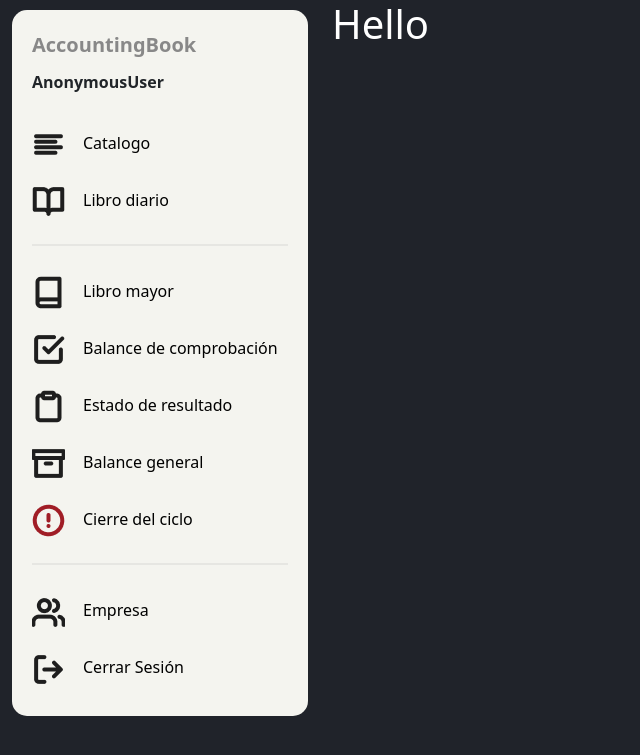
After one commit to eugmerino/AccountingBook_V2, a Django app: page /dashboard/empleados/ in a window 1280 px wide. The commit adds this page. Shown: the top 755 px of the page, without its empty margins (0-640 px from the left). Run offline with Django 5.2, Linux system fonts and the light colour scheme; parts of the project's set-up code (start-up, migrations or seed data) failed here and were passed over.

Commit message:
pequeños detalles de lo que ya se ha hecho y arranque con la parte del usuario

```diff
--- a/main/static/css/style.css
+++ b/main/static/css/style.css
@@ -1,5 +1,10 @@
 body {
     background-color:#20232A;
+}
+
+a {
+    text-decoration: none;
+    color: inherit;
 }
 
 .menu-container {
@@ -10,7 +15,7 @@ body {
 .menu-header {
     font-weight: bold;
     color: #888;
-    font-size: 14px;
+    font-size: 20px;
     margin-bottom: 10px;
 }
 .username {
@@ -32,7 +37,7 @@ body {
     color: #000;
     position: absolute;
     bottom: 0;
-    width: 100%; /* Esto asegura que ocupe todo el ancho del sidebar */
+    width: 100%;
 }
 .menu-item-icon {
     font-size: 24px;
--- a/main/templates/base.html
+++ b/main/templates/base.html
@@ -24,8 +24,10 @@
                 </button>
                 <div id="menuSidebar" class="collapse d-md-block">
                     <div class="menu-container flex-grow-1">
-                        <div class="menu-header">AccountingBook</div>
-                        <div class="username">{{user}}</div>
+                        <a href="{% url "dashboard" %}">
+                            <div class="menu-header">AccountingBook</div>
+                            <div class="username">{{user}}</div>
+                        </a>
                         <a href="#" class="menu-item a-text-navbar text-decoration-none d-flex align-items-center">
                             <span class="menu-item-icon"><img src="{% static 'img/align-left.png' %}" alt="Icon Cuentas"></span>
                             <div class="menu-item-text ms-2">
@@ -70,10 +72,10 @@
                             </div>
                         </a>
                         <hr class="divider-rounded">
-                        <a href="#" class="menu-item text-decoration-none d-flex align-items-center">
+                        <a href="{% url 'empleados' %}" class="menu-item text-decoration-none d-flex align-items-center">
                             <span class="menu-item-icon"><img src="{% static 'img/users.png' %}" alt="Icon Balance general"></span>
                             <div class="menu-item-text ms-2">
-                                <div>Empleados</div>
+                                <div>Empresa</div>
                             </div>
                         </a>
 
--- a/main/urls.py
+++ b/main/urls.py
@@ -7,5 +7,6 @@ urlpatterns = [
     path('',views.start, name="start"),
     path('login/',views.loginView, name="login"),
     path('dashboard/',views.dashboard, name="dashboard"),
-    path('logout/',views.logoutView, name="logout")
+    path('logout/',views.logoutView, name="logout"),
+    path('dashboard/',include('user.urls')),
 ]
--- /dev/null
+++ b/user/templates/userMain.html
@@ -0,0 +1,7 @@
+{% extends "base.html" %}
+{% block content %}
+    <form>{% csrf_token %}</form>
+    <div class="text-white">
+        <h1>Hello</h1>
+    </div>
+{% endblock content %}
--- /dev/null
+++ b/user/urls.py
@@ -0,0 +1,8 @@
+from django.urls import path,include
+from . import views
+
+# parametro '' se muestra en el navegador
+# parametro name= se ocupa en los redirect
+urlpatterns = [
+    path('empleados/',views.userMainView, name="empleados")
+]
--- a/user/views.py
+++ b/user/views.py
@@ -1,3 +1,7 @@
 from django.shortcuts import render
 
+#Pagina principal de empleados
+def userMainView(request):
+    return render(request,'userMain.html')
+
 # Create your views here.
```
